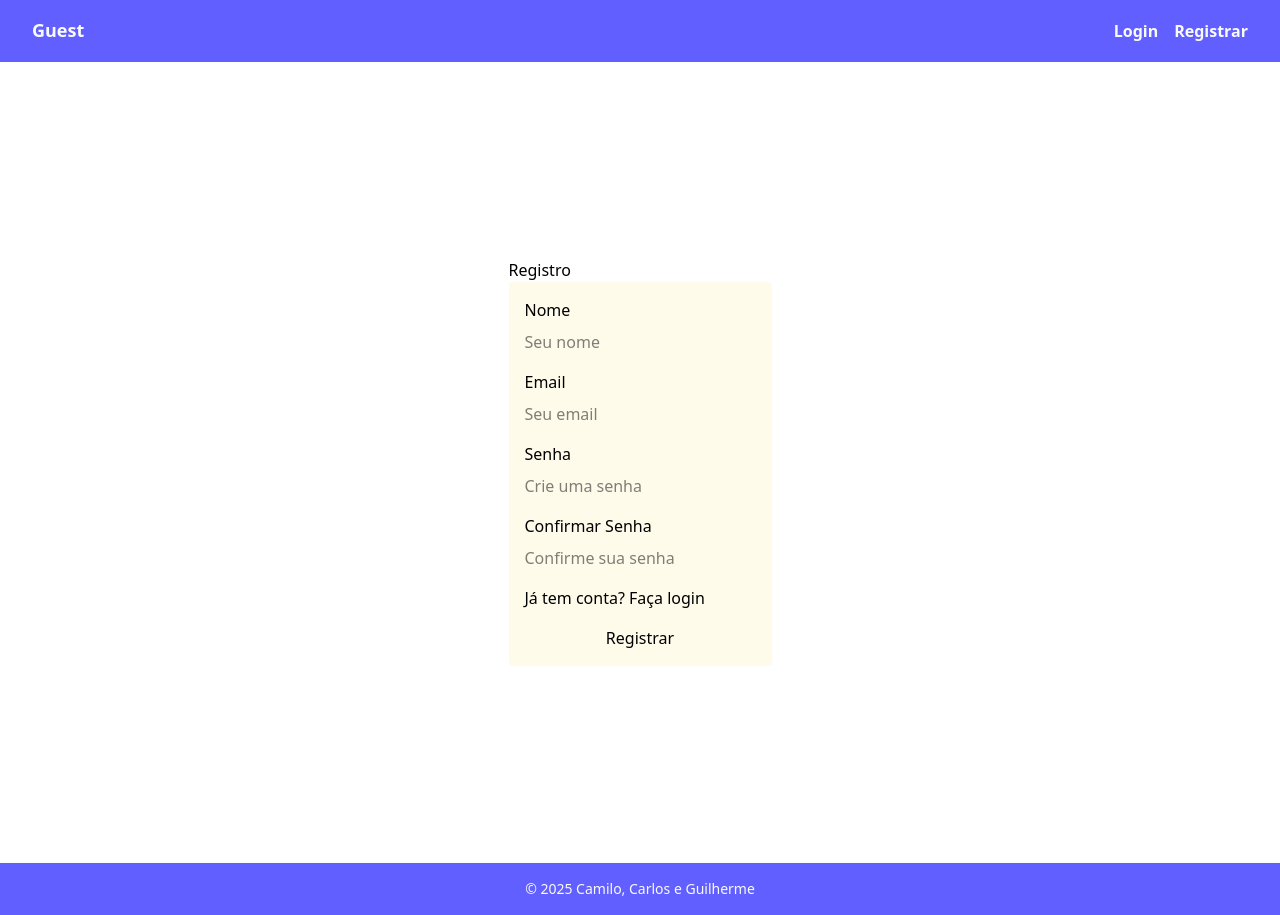
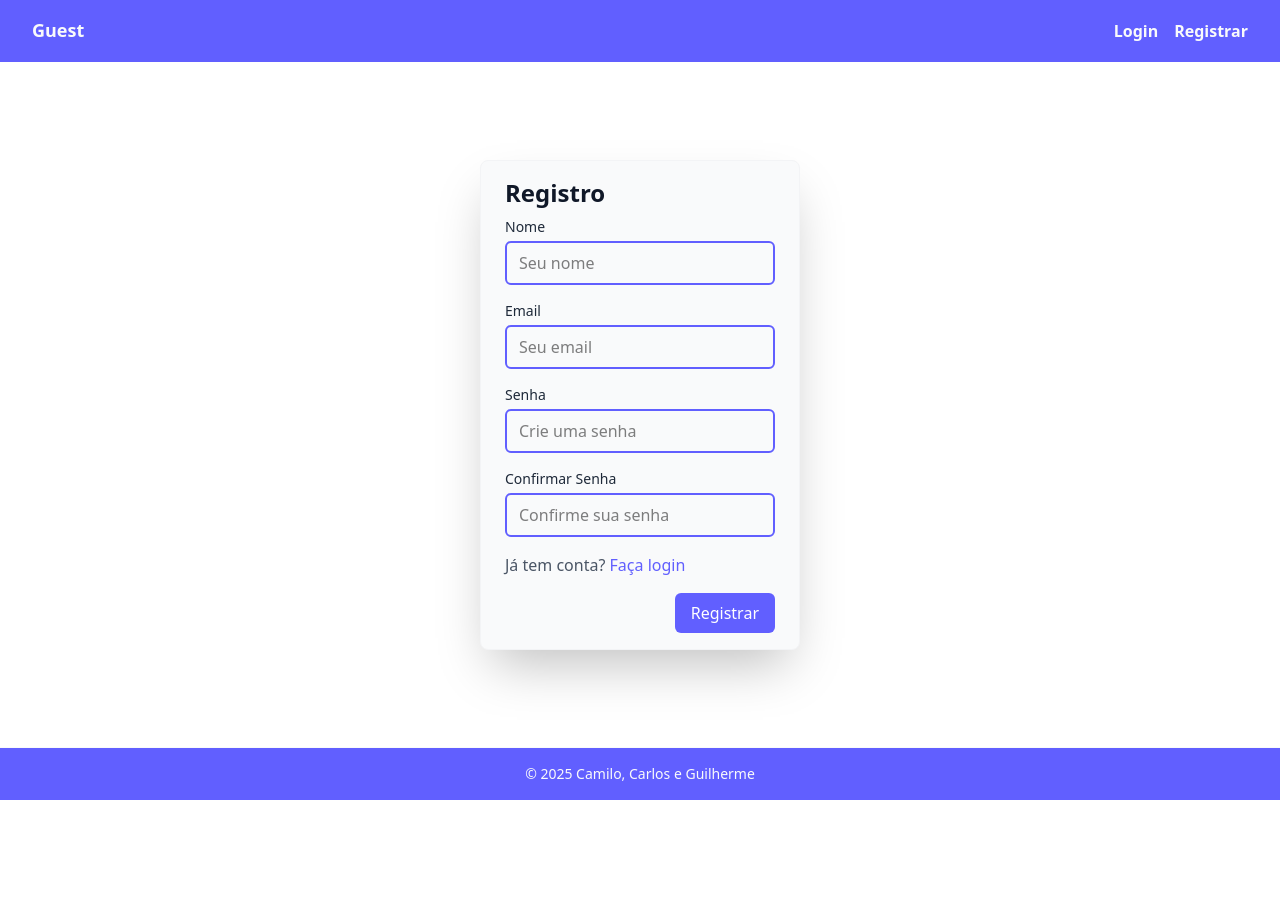
Before and after one commit to Allyhere/access-control-cp, a React (Vite) app: page /register in a window 1280 px wide. After the commit the page ends 800 px from the top, so only its background shows below. Built offline with nearby package versions, Linux system fonts and the light colour scheme.

Commit message:
feat: implementa mudança de header ao fazer registro

```diff
--- a/src/pages/Login.tsx
+++ b/src/pages/Login.tsx
@@ -35,6 +35,7 @@ function Login() {
         setValue(users[0]);
         window.location.reload();
       } else {
+        alert("Usuário ou email inválido.");
         throw Error("Invalid userName or userEmail.");
       }
     } catch (error) {
@@ -105,10 +106,7 @@ function Login() {
             Registre-se
           </Link>
         </p>
-        <button
-          type="submit"
-          className="w-fit justify-self-end rounded-md bg-indigo-500 px-4 py-2 text-white transition-colors hover:bg-indigo-600 focus:ring-2 focus:ring-indigo-300 focus:outline-none"
-        >
+        <button className="w-fit justify-self-end rounded-md bg-indigo-500 px-4 py-2 text-white transition-colors hover:bg-indigo-600 focus:ring-2 focus:ring-indigo-300 focus:outline-none">
           Login
         </button>
       </form>
--- a/src/pages/Register.tsx
+++ b/src/pages/Register.tsx
@@ -1,6 +1,7 @@
 import { useForm, type SubmitHandler } from "react-hook-form";
 import { Link } from "react-router";
 import { useState } from "react";
+import { useLocalStorage } from "../hooks/useLocalStorage";
 
 type FormData = {
   nome: string;
@@ -19,6 +20,7 @@ function Register() {
 
   const [errorMessage, setErrorMessage] = useState("");
   const [successMessage, setSuccessMessage] = useState("");
+  const [_, setValue] = useLocalStorage("user", null);
 
   const password = watch("password");
 
@@ -28,13 +30,13 @@ function Register() {
 
     try {
       const response = await fetch(
-        `http://localhost:3001/users?nome=${data.nome}&email=${data.email}`
+        `http://localhost:3001/users?nome=${data.nome}&email=${data.email}`,
       );
       const existingUsers = await response.json();
 
       const duplicate = existingUsers.find(
         (user: FormData) =>
-          user.nome === data.nome || user.email === data.email
+          user.nome === data.nome || user.email === data.email,
       );
 
       if (duplicate) {
@@ -42,87 +44,124 @@ function Register() {
         return;
       }
 
+      const payload = {
+        nome: data.nome,
+        email: data.email,
+        nomeUsuario: data.email.split("@")[0],
+        password: data.password,
+      };
+
       const postResponse = await fetch("http://localhost:3001/users", {
         method: "POST",
         headers: {
           "Content-Type": "application/json",
         },
-        body: JSON.stringify({
-          nome: data.nome,
-          email: data.email,
-          nomeUsuario: data.email.split("@")[0],
-          password: data.password,
-        }),
+        body: JSON.stringify(payload),
       });
 
       if (!postResponse.ok) throw new Error("Erro ao cadastrar usuário");
 
       setSuccessMessage("Usuário cadastrado com sucesso!");
+      setValue(payload);
+      window.location.reload();
     } catch (error) {
-      setErrorMessage("Erro ao conectar ao servidor.");
+      setErrorMessage(`Erro ao conectar ao servidor - ${error}`);
     }
   };
 
   return (
-    <section className="grid min-h-screen place-content-center">
-      <h1>Registro</h1>
-      <form
-        className="grid gap-4 bg-amber-50 p-4 rounded"
-        onSubmit={handleSubmit(onSubmit)}
-      >
-        <div className="grid gap-2">
-          <label htmlFor="nome">Nome</label>
+    <section className="grid h-fit w-fit min-w-80 grid-cols-1 place-content-center gap-y-2 place-self-center rounded-lg border border-gray-100 bg-gray-50 px-6 py-4 shadow-2xl">
+      <h1 className="justify-self-start text-2xl font-bold text-gray-900">
+        Registro
+      </h1>
+      <form className="grid gap-4" onSubmit={handleSubmit(onSubmit)}>
+        <div className="grid gap-1">
+          <label className="text-sm font-medium text-gray-800" htmlFor="nome">
+            Nome
+          </label>
           <input
+            className="rounded-md border-2 border-indigo-500 px-3 py-2 focus:ring-2 focus:ring-indigo-300 focus:outline-none"
             type="text"
             id="nome"
             placeholder="Seu nome"
-            {...register("nome", { required: true, minLength: 2 })}
+            {...register("nome", {
+              required: "Você precisa fornecer um nome",
+              minLength: {
+                value: 2,
+                message: "Nome deve ter pelo menos 2 caracteres",
+              },
+            })}
           />
           {errors.nome && (
-            <span className="text-red-500">Nome é obrigatório</span>
+            <span className="text-sm text-red-500">{errors.nome.message}</span>
           )}
         </div>
 
-        <div className="grid gap-2">
-          <label htmlFor="email">Email</label>
+        <div className="grid gap-1">
+          <label className="text-sm font-medium text-gray-800" htmlFor="email">
+            Email
+          </label>
           <input
+            className="rounded-md border-2 border-indigo-500 px-3 py-2 focus:ring-2 focus:ring-indigo-300 focus:outline-none"
             type="email"
             id="email"
             placeholder="Seu email"
-            {...register("email", { required: true })}
+            {...register("email", { required: "Inclua um e-mail" })}
           />
-          {errors.email && <span className="text-red-500">Email inválido</span>}
+          {errors.email && (
+            <span className="text-sm text-red-500">{errors.email.message}</span>
+          )}
         </div>
 
-        <div className="grid gap-2">
-          <label htmlFor="password">Senha</label>
+        <div className="grid gap-1">
+          <label
+            className="text-sm font-medium text-gray-800"
+            htmlFor="password"
+          >
+            Senha
+          </label>
           <input
+            className="rounded-md border-2 border-indigo-500 px-3 py-2 focus:ring-2 focus:ring-indigo-300 focus:outline-none"
             type="password"
             id="password"
+            autoComplete="new-password"
             placeholder="Crie uma senha"
-            {...register("password", { required: true, minLength: 6 })}
+            {...register("password", {
+              required: "Você precisa fornecer uma senha",
+              minLength: {
+                value: 6,
+                message: "Senha deve ter pelo menos 6 caracteres",
+              },
+            })}
           />
           {errors.password && (
-            <span className="text-red-500">
-              Senha deve ter pelo menos 6 caracteres
+            <span className="text-sm text-red-500">
+              {errors.password.message}
             </span>
           )}
         </div>
 
-        <div className="grid gap-2">
-          <label htmlFor="confirmPassword">Confirmar Senha</label>
+        <div className="grid gap-1">
+          <label
+            className="text-sm font-medium text-gray-800"
+            htmlFor="confirmPassword"
+          >
+            Confirmar Senha
+          </label>
           <input
+            className="rounded-md border-2 border-indigo-500 px-3 py-2 focus:ring-2 focus:ring-indigo-300 focus:outline-none"
             type="password"
             id="confirmPassword"
+            autoComplete="new-password"
             placeholder="Confirme sua senha"
             {...register("confirmPassword", {
-              required: true,
+              required: "Você precisa fornecer uma senha",
               validate: (value) =>
                 value === password || "Senhas não são iguais",
             })}
           />
           {errors.confirmPassword && (
-            <span className="text-red-500">
+            <span className="text-sm text-red-500">
               {errors.confirmPassword.message}
             </span>
           )}
@@ -131,11 +170,19 @@ function Register() {
         {errorMessage && <p className="text-red-600">{errorMessage}</p>}
         {successMessage && <p className="text-green-600">{successMessage}</p>}
 
-        <p>
-          Já tem conta? <Link to="/">Faça login</Link>
+        <p className="text-base text-gray-600">
+          Já tem conta?{" "}
+          <Link
+            to="/"
+            className="text-indigo-500 hover:underline focus:ring-2 focus:ring-indigo-300 focus:outline-none"
+          >
+            Faça login
+          </Link>
         </p>
 
-        <button type="submit">Registrar</button>
+        <button className="w-fit justify-self-end rounded-md bg-indigo-500 px-4 py-2 text-white transition-colors hover:bg-indigo-600 focus:ring-2 focus:ring-indigo-300 focus:outline-none">
+          Registrar
+        </button>
       </form>
     </section>
   );
```
